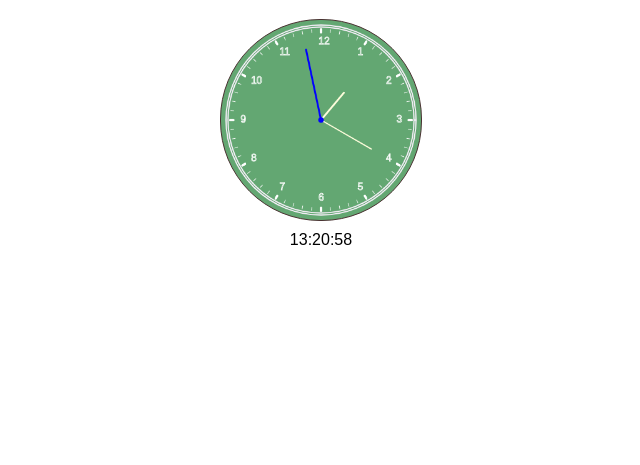
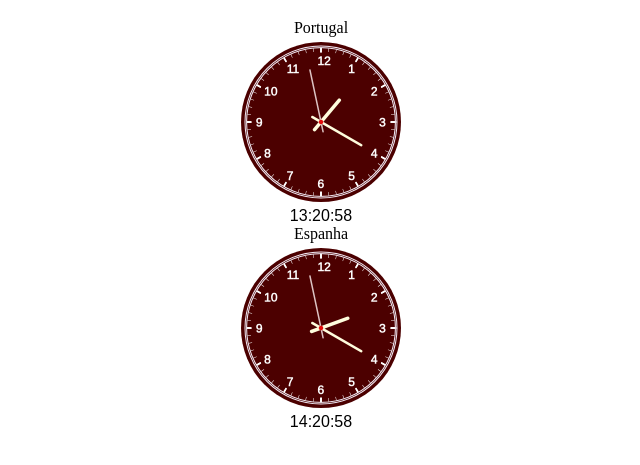
Before and after one commit to rcostapr/javascript-clock, a plain HTML site: page clock.html in a window 1280 px wide. Shown: the part 61-526 px from the top of the page, without its empty margins (319-959 px from the left). Drawn offline with Linux system fonts and the light colour scheme.

Commit message:
version 2.0

```diff
--- a/clock.html
+++ b/clock.html
@@ -6,9 +6,9 @@
   <title>Clock Component</title>
 </head>
 <body>
- <h1 style="text-align: center;">Clock</h1>
-
-<div id="clock"><div>
+<h1 style="text-align: center;">Clock</h1>
+<div id="clock"></div>
+<div id="clock2"></div>
 </body>
   <script src="clock.js"></script>
   <script src="page.js"></script>
--- a/clock.js
+++ b/clock.js
@@ -2,29 +2,64 @@
  *
  * @param {string} clockid
  */
-function BuildClock(elementid) {
+function BuildClock(params) {
   const self = this;
-  this.clockid = elementid;
-  this.container = document.getElementById(elementid);
-  var container = this.container;
+  var elementid = null;
+  var _width = 320; // Base Build Size px
+
+  var canvasSize = 320; // Component default width
+  var dataini = new Date(); // Component Start Date - Default Current Time
+
+  // Component Options
+  var showDigital = false;
+  var paramsDigital = null;
+
+  // Handle Params
+  if (typeof (params) == "object") {
+    if (!params.clockid) {
+      console.log("NOT FOUND: clockid");
+      return;
+    }
+    elementid = params.clockid;
+  } else if (typeof (params) == "string") {
+    // Set Module Element ID
+    elementid = params;
+  }
+  else {
+    console.log("PARAMS NOT VALID");
+    return;
+  }
+
+  // Object Container
+  var container = document.getElementById(elementid);
+  // Set Canvas ID
   var canvasid = elementid + "-canvas";
-  // Component width
-  this.width = 320;
-  this.clockRadius = this.width * 0.5;
 
-  this.canvasSize = 200;
+  // Setting Module Properties
+  setParams(params);
 
-  let canvashtml = `<canvas id="${canvasid}" width="${this.canvasSize}" height="${this.canvasSize}"></canvas>`;
+  // Html Cnavas
+  var canvashtml = `<div style="width:100%"><canvas id="${canvasid}" width="${canvasSize}" height="${canvasSize}"></canvas></div>`;
   container.innerHTML = canvashtml;
   container.style.backgroundColor = "transparent";
   container.style.width = "100%";
 
+  // Set Title
+  if (params.title) {
+    showTitle(params.title);
+  }
+
+  // Clock Radius
+  var clockRadius = _width * 0.5;
+
+  // Canvas Html Element
   this.canvas = document.getElementById(canvasid);
   this.canvas.style.margin = "auto";
   this.canvas.style.backgroundColor = "rgb(76 0 0)";
-  this.canvas.style.borderRadius = this.canvasSize * 0.5 + "px";
+  this.canvas.style.borderRadius = canvasSize * 0.5 + "px";
   this.canvas.style.display = "block";
 
+  // Component Colors
   this.colors = {};
   this.colors.center = "rgb(225 12 12)";
   this.colors.secondPointer = "rgb(221 195 195)";
@@ -34,43 +69,39 @@ function BuildClock(elementid) {
   this.colors.bigTicks = "white";
   this.colors.numbers = "white";
   this.colors.borders = "#F5EEF8";
-
-  this.fontStyle = "16px Arial";
-
-  this.drawDigital = false;
-  this.paramsDigital = null;
-
-  this.dataini = new Date();
+  // Clock Font Style
+  this.fontStyle = "24px Arial";
 
   // Center Point
   var centerPoint = {
-    x: this.clockRadius,
-    y: this.clockRadius,
+    x: clockRadius,
+    y: clockRadius,
   };
   // Pointers lenght
   var endPoint = {
     x: centerPoint.x,
-    y: centerPoint.y - this.clockRadius * 0.72,
+    y: centerPoint.y - clockRadius * 0.72,
   };
-
   // Numbers Position
   var numberPoint = {
     x: centerPoint.x,
-    y: centerPoint.y - this.clockRadius * 0.78,
+    y: centerPoint.y - clockRadius * 0.77,
   };
 
-  // Middle Point
-  var midPoint = {
-    x: centerPoint.x + (endPoint.x - centerPoint.x) * 0.5,
-    y: centerPoint.y + (endPoint.y - centerPoint.y) * 0.5,
-  };
+  // Loop at each second
+  setInterval(build, 1000);
 
-  setInterval(function () {
-    // Get Context
+  /**
+   * Build Clock
+   * -----------
+   */
+  function build() {
+
+    // Create Temp Context
     var canvas = document.createElement("canvas");
     var ctx = canvas.getContext("2d");
-    canvas.width = self.width;
-    canvas.height = self.width;
+    canvas.width = _width;
+    canvas.height = _width;
 
     // Draw Border
     drawBorder(ctx);
@@ -78,9 +109,9 @@ function BuildClock(elementid) {
     // Draw Numbers
     drawNumbers(ctx);
 
-    let sec = self.leadingZeros(self.dataini.getSeconds());
-    let min = self.leadingZeros(self.dataini.getMinutes());
-    let hour = self.leadingZeros(self.dataini.getHours());
+    let sec = self.leadingZeros(dataini.getSeconds());
+    let min = self.leadingZeros(dataini.getMinutes());
+    let hour = self.leadingZeros(dataini.getHours());
     // Hour Pointer
     let incHour = 2 / 12;
     let incMin = incHour * (min / 60);
@@ -103,6 +134,7 @@ function BuildClock(elementid) {
     var mctx = self.canvas.getContext("2d");
     // Clear canvas
     mctx.clearRect(0, 0, self.canvas.width, self.canvas.height);
+
     // Draw  Clock
     mctx.drawImage(
       canvas,
@@ -117,13 +149,13 @@ function BuildClock(elementid) {
     );
 
     // Draw Digital
-    if (self.drawDigital === true) {
-      drawDigital(self.paramsDigital);
+    if (showDigital === true) {
+      drawDigital(paramsDigital);
     }
 
     // Set current time
-    self.dataini.setTime(self.dataini.getTime() + 1000);
-  }, 1000);
+    dataini.setTime(dataini.getTime() + 1000);
+  };
 
   /**
    * Draw Hour Pointersolid 5px rgb(169, 149, 5)
@@ -144,9 +176,9 @@ function BuildClock(elementid) {
     ctx.translate(-centerPoint.x, -centerPoint.y);
 
     // draw line
-    ctx.moveTo(centerPoint.x, centerPoint.y);
+    ctx.moveTo(centerPoint.x, centerPoint.y + 20);
     ctx.lineTo(endPoint.x, endPoint.y * 2.3);
-    ctx.lineWidth = 3;
+    ctx.lineWidth = 7;
     ctx.stroke();
     ctx.closePath();
 
@@ -173,9 +205,9 @@ function BuildClock(elementid) {
     ctx.translate(-centerPoint.x, -centerPoint.y);
 
     // draw line
-    ctx.moveTo(centerPoint.x, centerPoint.y);
+    ctx.moveTo(centerPoint.x, centerPoint.y + 20);
     ctx.lineTo(endPoint.x, endPoint.y * 1.5);
-    ctx.lineWidth = 2;
+    ctx.lineWidth = 5;
     ctx.stroke();
     ctx.closePath();
 
@@ -202,8 +234,8 @@ function BuildClock(elementid) {
     ctx.translate(-centerPoint.x, -centerPoint.y);
 
     // draw line
-    ctx.moveTo(centerPoint.x, centerPoint.y);
-    ctx.lineTo(endPoint.x, endPoint.y);
+    ctx.moveTo(centerPoint.x, centerPoint.y + 20);
+    ctx.lineTo(endPoint.x, endPoint.y * 1.2);
     ctx.lineWidth = 3;
     ctx.stroke();
     ctx.closePath();
@@ -222,14 +254,14 @@ function BuildClock(elementid) {
     ctx.arc(
       centerPoint.x,
       centerPoint.y,
-      self.clockRadius * 0.95,
+      clockRadius * 0.95,
       0,
       2 * Math.PI
     );
     ctx.arc(
       centerPoint.x,
       centerPoint.y,
-      self.clockRadius * 0.93,
+      clockRadius * 0.93,
       0,
       2 * Math.PI
     );
@@ -251,6 +283,7 @@ function BuildClock(elementid) {
   var drawNumbers = function (ctx) {
     ctx.lineWidth = 1;
     ctx.strokeStyle = self.colors.numbers;
+    ctx.fillStyle = self.colors.numbers;
     ctx.font = self.fontStyle;
 
     let inc = 2 / 12;
@@ -261,7 +294,7 @@ function BuildClock(elementid) {
       ctx.beginPath();
 
       // translate to centerpoint
-      ctx.translate(centerPoint.x - 4, centerPoint.y + 4);
+      ctx.translate(centerPoint.x - 7, centerPoint.y + 9);
 
       // rotate some angle (radians)
       ctx.rotate(rotation * Math.PI);
@@ -274,6 +307,7 @@ function BuildClock(elementid) {
       ctx.translate(-numberPoint.x, -numberPoint.y);
 
       ctx.strokeText(hour, numberPoint.x, numberPoint.y);
+      ctx.fillText(hour, numberPoint.x, numberPoint.y);
 
       // close path
       ctx.closePath();
@@ -307,8 +341,8 @@ function BuildClock(elementid) {
       ctx.translate(-centerPoint.x, -centerPoint.y);
 
       // draw line
-      ctx.moveTo(endPoint.x, endPoint.y - 25);
-      ctx.lineTo(endPoint.x, endPoint.y - 30);
+      ctx.moveTo(endPoint.x, endPoint.y - 26);
+      ctx.lineTo(endPoint.x, endPoint.y - 32);
       ctx.lineWidth = 1;
       ctx.stroke();
 
@@ -345,7 +379,7 @@ function BuildClock(elementid) {
 
       // draw line
       ctx.moveTo(endPoint.x, endPoint.y - 25);
-      ctx.lineTo(endPoint.x, endPoint.y - 30);
+      ctx.lineTo(endPoint.x, endPoint.y - 32);
       ctx.lineWidth = 3;
       ctx.stroke();
 
@@ -380,12 +414,12 @@ function BuildClock(elementid) {
    * @param {params} object
    */
   var drawDigital = function (params = null) {
-    let sec = self.leadingZeros(self.dataini.getSeconds());
-    let min = self.leadingZeros(self.dataini.getMinutes());
-    let hour = self.leadingZeros(self.dataini.getHours());
+    let sec = self.leadingZeros(dataini.getSeconds());
+    let min = self.leadingZeros(dataini.getMinutes());
+    let hour = self.leadingZeros(dataini.getHours());
     let str = `${hour}:${min}:${sec}`;
 
-    let digitalid = self.clockid + "-digital";
+    let digitalid = elementid + "-digital";
     let olddiv = document.getElementById(digitalid);
     if (olddiv !== null) {
       olddiv.parentNode.removeChild(olddiv);
@@ -393,14 +427,38 @@ function BuildClock(elementid) {
 
     let div = document.createElement("div");
     div.setAttribute("id", digitalid);
-    self.container.append(div);
+    container.append(div);
 
     let digital = document.getElementById(digitalid);
     digital.innerHTML = str;
     digital.style.width = "100%";
     digital.style.textAlign = "center";
-    digital.style.marginTop = "10px";
+    digital.style.marginTop = "5px";
     digital.style.font = "16px Arial";
+  };
+
+  /**
+   * Show Title
+   * -----------
+   * @param {string} title
+   */
+  function showTitle(txtTitle) {
+    let titleid = elementid + "-title";
+    let olddiv = document.getElementById(titleid);
+    if (olddiv !== null) {
+      olddiv.parentNode.removeChild(olddiv);
+    }
+
+    let div = document.createElement("div");
+    div.setAttribute("id", titleid);
+    container.prepend(div);
+
+    let title = document.getElementById(titleid);
+    title.innerHTML = txtTitle;
+    title.style.width = "100%";
+    title.style.textAlign = "center";
+    title.style.marginBottom = "5px";
+    title.style.fontSize = "16px";
   };
 
   /**
@@ -415,7 +473,24 @@ function BuildClock(elementid) {
     }
     return val;
   };
-}
+
+  /**
+   * Setting Properties
+   * ------------------
+   * @param {object} params Setting available properties
+   */
+  function setParams(params) {
+    if (params.size) {
+      canvasSize = params.size;
+    }
+    if (params.date) {
+      dataini = new Date(params.date);
+    }
+    if (params.showDigital) {
+      showDigital = params.showDigital;
+    }
+  };
+};
 
 BuildClock.prototype.borderStyle = function (style) {
   this.canvas.style.border = style;
@@ -433,15 +508,11 @@ BuildClock.prototype.centerColor = function (color) {
   this.colors.center = color;
 };
 
-BuildClock.prototype.showDigital = function (params = null) {
-  this.drawDigital = true;
-  this.paramsDigital = params;
+BuildClock.prototype.showDigital = function (params = null, show = true) {
+  showDigital = show;
+  paramsDigital = params;
 };
 
 BuildClock.prototype.setTime = function (timestring) {
-  this.dataini = new Date(timestring);
+  dataini = new Date(timestring);
 };
-
-BuildClock.prototype.setSize = function (size) {
-  this.canvasSize = size;
-};
--- /dev/null
+++ b/css.css
@@ -0,0 +1,3 @@
+a {
+  color: rgb(1, 126, 59);
+}
--- a/page.js
+++ b/page.js
@@ -1,11 +1,36 @@
 document.addEventListener("DOMContentLoaded", function (event) {
-  const clock = new BuildClock("clock");
-  clock.setSize(500);
-  clock.showDigital();
+  const clock = new BuildClock(
+    {
+      clockid: "clock",
+      size: 160,
+      title: "Portugal",
+      showDigital: true,
+      //date: "2021-10-04T14:14:20.130Z",
+    }
+  );
+  var dt = new Date();
+  dt.setHours(dt.getHours() + 1);
+  const clock2 = new BuildClock(
+    {
+      clockid: "clock2",
+      size: 160,
+      title: "Espanha",
+      showDigital: true,
+      date: dt.toISOString(),
+    }
+  );
+  //const clock = new BuildClock("clock");
+  //clock.showDigital();
   //clock.setTime("2020-12-17T21:59:45");
-  clock.borderStyle("1px solid rgb(74 50 50)");
+  /*clock.borderStyle("1px solid rgb(1, 126, 59)");
   clock.backgroundColor("rgb(99 167 114)");
   clock.borderRadius("100px");
-  clock.centerColor("blue");
-  clock.colors.secondPointer = "blue";
+  clock.centerColor("red");
+  clock.colors.secondPointer = "rgb(34, 116, 71)";
+  clock.colors.hourPointer = "rgb(34, 116, 71)";
+  clock.colors.minutePointer = "rgb(34, 116, 71)";
+  clock.colors.numbers = "rgb(188, 232, 208)";
+  clock.colors.borders = "rgb(1, 126, 59)";
+  clock.colors.ticks = "rgb(188, 232, 208)";
+  clock.colors.bigTicks = "rgb(188, 232, 208)";*/
 });
```
Also changed, not shown: README.md, analog-clock.js (added).
